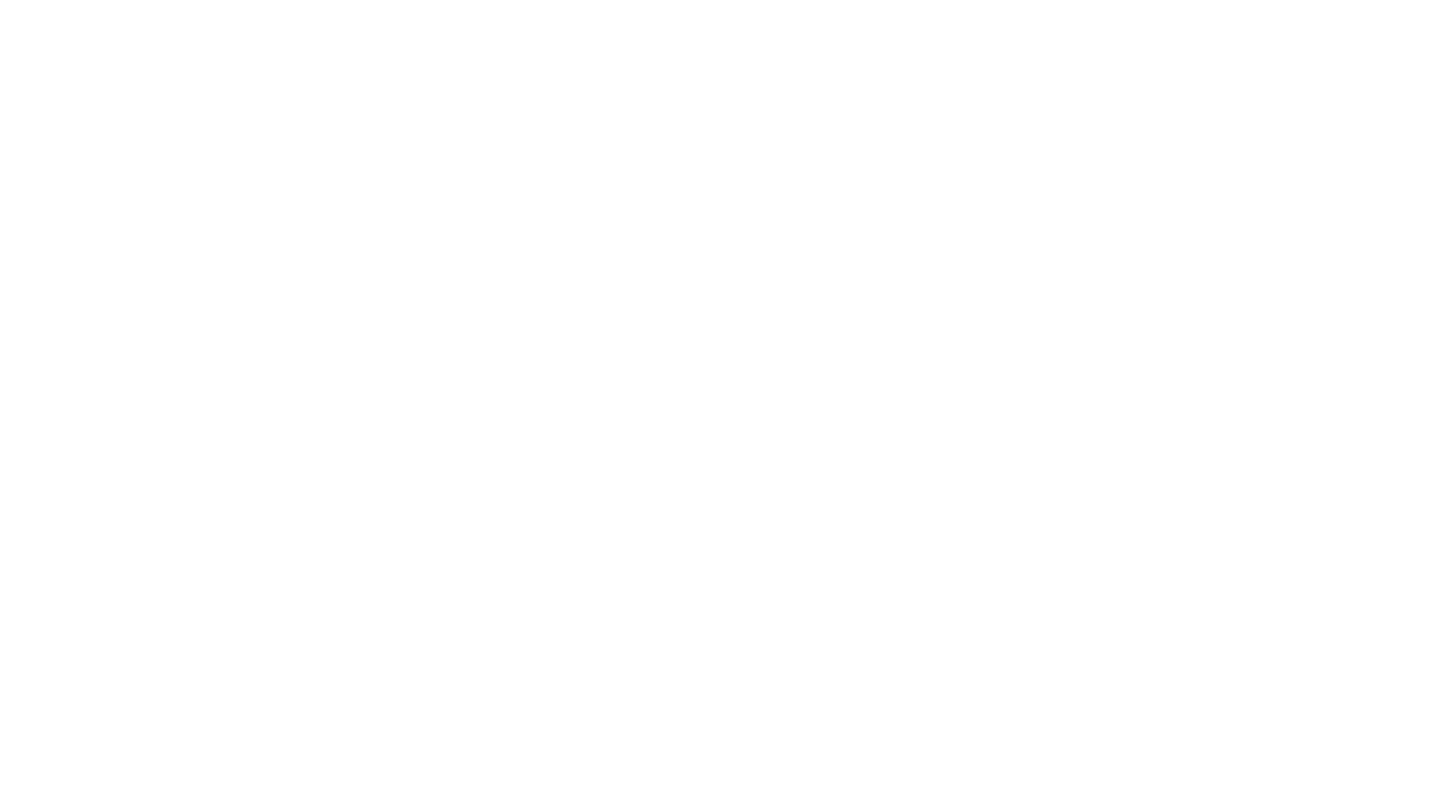
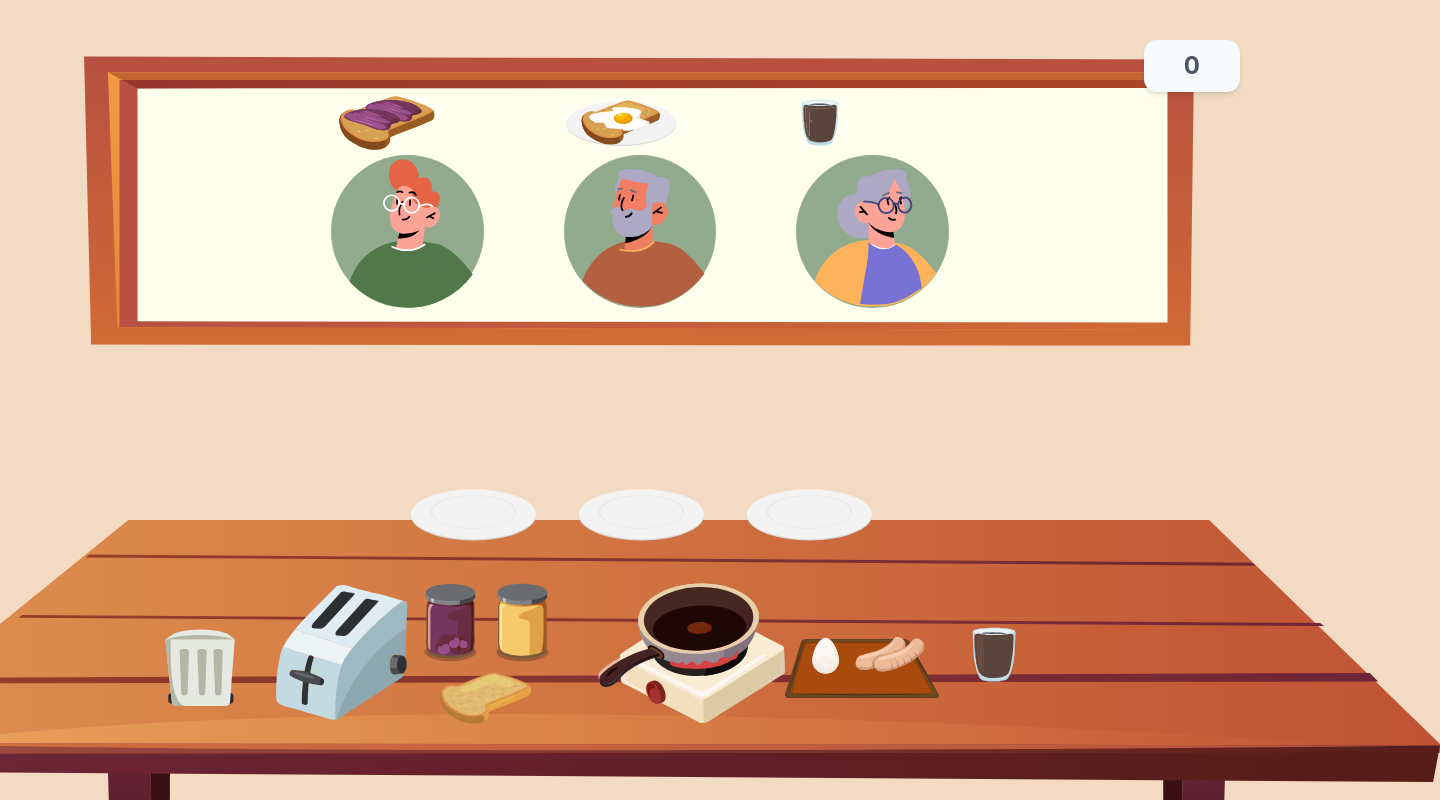
Before and after one commit to YaChuShen/Breakfast-Bonanza, a Next.js app: page / in a window 1280 px wide. Shown: the top 800 px of the page, 1440 px wide, since content can reach past the window. Built offline with nearby package versions, Linux system fonts and the light colour scheme.

Commit message:
updated RWD

```diff
--- a/Components/PlateSection.js
+++ b/Components/PlateSection.js
@@ -2,15 +2,19 @@ import { HStack } from "@chakra-ui/react";
 import React from "react";
 import Plate from "./Plate";
 import { range } from "lodash";
+import { plate } from "../helpers/rwd";
+
+console.log(plate);
 
 const PlateSection = ({ data, methods }) => {
   return (
     <HStack
       spacing={10}
       w='100%'
+      s
       justifyContent='center'
       pos='absolute'
-      bottom={{ base: "22em", xl: "20em" }}>
+      bottom={plate}>
       {range(data.plate).map((e, i) => (
         <Plate data={data} setValue={methods.setValue} index={e} key={i} />
       ))}
--- a/Components/Table.js
+++ b/Components/Table.js
@@ -1,5 +1,6 @@
 import { Center, Image } from "@chakra-ui/react";
 import React from "react";
+import { table } from "../helpers/rwd";
 
 const Table = () => {
   return (
@@ -8,7 +9,7 @@ const Table = () => {
         src='/table.svg'
         w='100em'
         minW='100em'
-        bottom={{ md: "1em", xl: "-1em" }}
+        bottom={table}
         pos='relative'
       />
     </Center>
--- /dev/null
+++ b/helpers/rwd.js
@@ -0,0 +1,7 @@
+import React from "react";
+
+export const table = { base: "1em", xl: "-3em", "2xl": "-11em" };
+export const plate = { base: "22em", xl: "18em", "2xl": "9em" };
+export const tool = { base: "9em", xl: "5em", "2xl": "-3em" };
+
+export default table;
--- a/package.json
+++ b/package.json
@@ -15,13 +15,12 @@
     "framer-motion": "^10.12.16",
     "lodash": "^4.17.21",
     "next": "13.4.7",
+    "node": "^20.2.0",
     "prop-types": "^15.8.1",
     "react": "18.2.0",
     "react-beautiful-dnd": "^13.1.1",
     "react-dom": "18.2.0",
-    "react-hook-form": "^7.45.0",
-        "node": "^20.2.0"
-
+    "react-hook-form": "^7.45.0"
   },
   "devDependencies": {
     "eslint": "^8.44.0",
--- /dev/null
+++ b/pages/_app.js
@@ -0,0 +1,22 @@
+import index from "./index";
+import { Global } from "@emotion/react";
+
+function MyApp({ Component, router }) {
+  return (
+    <>
+      <Component />
+      <Global
+        styles={{
+          body: {
+            background: "#F2DBC2",
+            overflow: "hidden",
+            margin: 0,
+            padding: 0,
+          },
+        }}
+      />
+    </>
+  );
+}
+
+export default MyApp;
--- a/pages/index.js
+++ b/pages/index.js
@@ -21,6 +21,7 @@ import Table from "../Components/Table";
 import FoodPlateSection from "../Components/FoodPlateSection";
 import PlateSection from "../Components/PlateSection";
 import ScoreSection from "../Components/ScoreSection";
+import { tool } from "../helpers/rwd";
 
 const CustomerTemplate = dynamic(
   () => import("../Components/CustomerTemplate"),
@@ -56,8 +57,7 @@ function HomePage() {
   return (
     <ChakraProvider>
       <FormProvider {...methods}>
-        <Box bg='#F2DBC2' overflow='hidden'>
-          {/* <ScoreSection data={data} />
+        <ScoreSection data={data} />
         <Center pt='3em' pos='relative'>
           <Image src='./window.svg' w='70em' minW='70em' />
           <HStack
@@ -80,17 +80,13 @@ function HomePage() {
           <Table />
           <Center>
             <PlateSection data={data} methods={methods} />
-              <HStack
-                pos='absolute'
-                bottom={{ base: "9em", xl: "7em" }}
-                spacing={10}>
+            <HStack pos='absolute' bottom={tool} spacing={10}>
               {toasterSection}
               {cookSection}
               {coffee}
               <TrashCan pos='absolute' left='-7em' />
             </HStack>
           </Center>
-          </Box> */}
         </Box>
       </FormProvider>
     </ChakraProvider>
```
Lines whose indentation alone changed are shown as unchanged.
